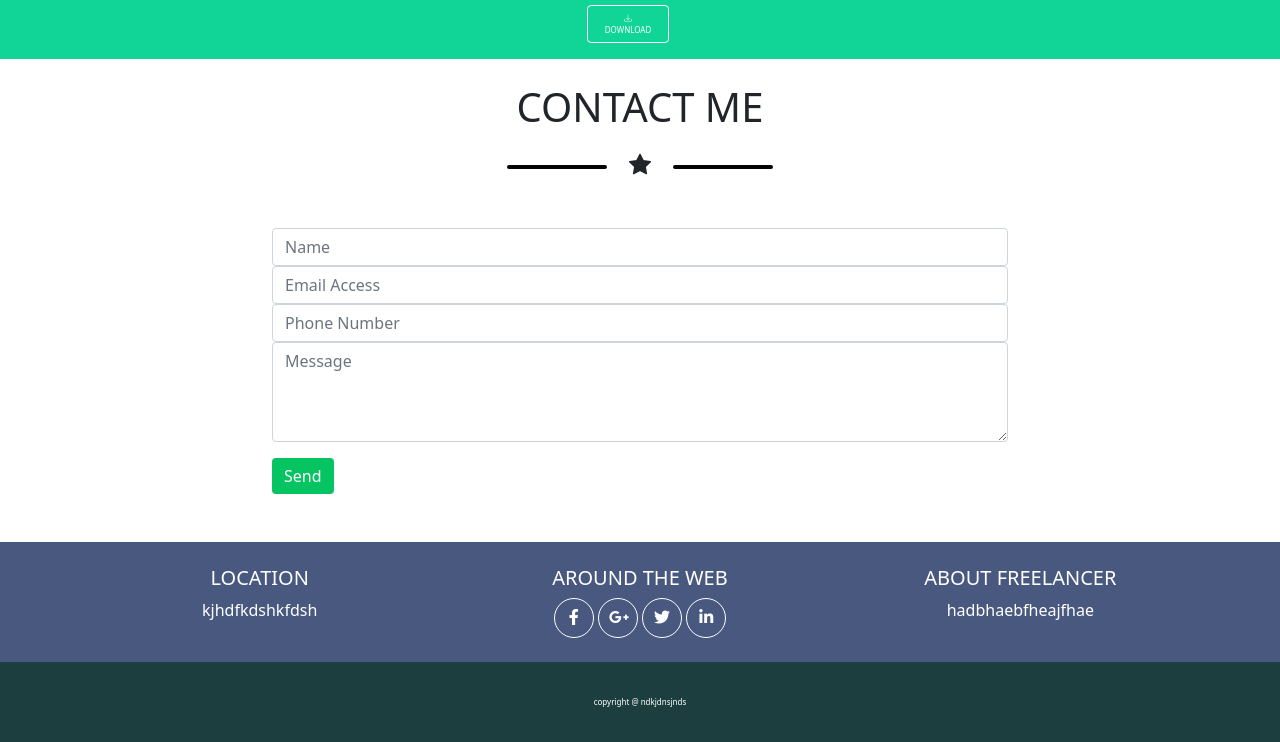
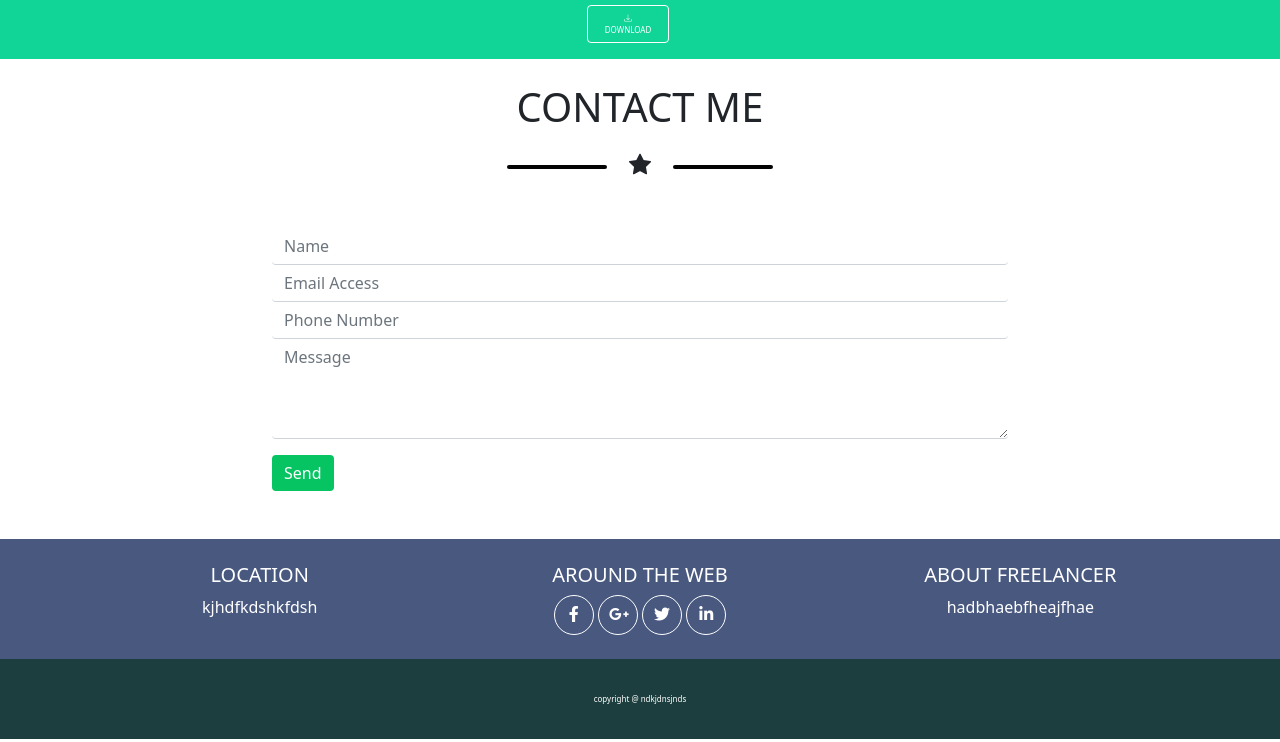
Before and after one commit to Sara-Barbi/html-css-bootstrap-freelancer, a plain HTML site: page index.html in a window 1280 px wide. Shown: the part 1621-2363 px from the top of the page. Drawn offline with nearby package versions, Linux system fonts and the light colour scheme.

Commit message:
border-none

```diff
--- a/index.html
+++ b/index.html
@@ -110,22 +110,22 @@
                 <div class="row py-5">
                     <div class="col-8 lo0auto">
                         <div class="input-group col-8">
-                            <input type="text" class="form-control" aria-label="Sizing example input" aria-describedby="inputGroup-sizing-lg "  placeholder="Name">
+                            <input type="text" class="form-control _ms_bordo" aria-label="Sizing example input" aria-describedby="inputGroup-sizing-lg "  placeholder="Name">
                         </div>
                     </div>
                     <div class="col-8 lo0auto">
                         <div class="input-group col-8">
-                            <input type="text" class="form-control" aria-label="Sizing example input" aria-describedby="inputGroup-sizing-lg "  placeholder="Email Access">
+                            <input type="text" class="form-control _ms_bordo" aria-label="Sizing example input" aria-describedby="inputGroup-sizing-lg "  placeholder="Email Access">
                         </div>
                     </div>
                     <div class="col-8 lo0auto">
                         <div class="input-group col-8">
-                            <input type="text" class="form-control" aria-label="Sizing example input" aria-describedby="inputGroup-sizing-lg "  placeholder="Phone Number">
+                            <input type="text" class="form-control _ms_bordo" aria-label="Sizing example input" aria-describedby="inputGroup-sizing-lg "  placeholder="Phone Number">
                         </div>
                     </div>
                     <div class="col-8 lo0auto">
                         <div class="input-group _ms_minh">
-                            <textarea class="form-control" placeholder="Message" aria-label="With textarea"></textarea>
+                            <textarea class="form-control _ms_bordo" placeholder="Message" aria-label="With textarea"></textarea>
                         </div>
                         <button type="button" class="btn btn-success mt-3 splendidgreen">Send</button>
                     </div>
--- a/style.css
+++ b/style.css
@@ -105,3 +105,8 @@
 .sizze{
     font-size: 8px;
 }
+._ms_bordo{
+    border-top: none;
+    border-left: none;
+    border-right: none;
+}
```
